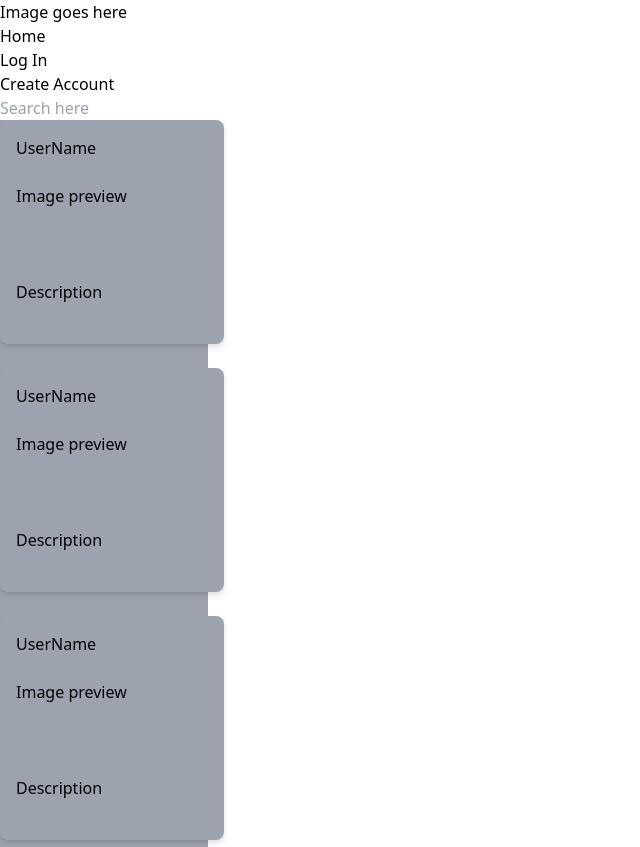
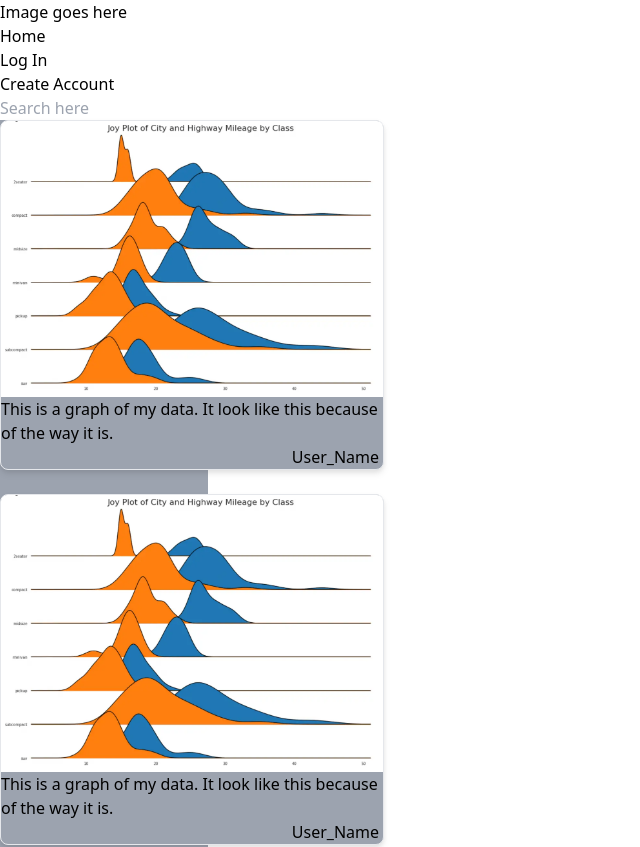
Before and after one commit to jrduell/402-Project, a Next.js app: page / in a window 1280 px wide. Shown: the top 847 px of the page, without its empty margins (0-640 px from the left). Built offline with nearby package versions, Linux system fonts and the light colour scheme.

Commit message:
Update Post styling and add example img

```diff
--- a/components/Post.js
+++ b/components/Post.js
@@ -1,13 +1,9 @@
 export default function Post() {
     return (
-        <div className="h-56 w-56 bg-gray-400 p-4 rounded-lg drop-shadow-md mb-6">
-            <p>UserName</p>
-            <br></br>
-            <p>Image preview</p>
-            <br></br>
-            <br></br>
-            <br></br>
-            <p>Description</p>
+        <div className="max-w-sm bg-gray-400 border rounded-lg drop-shadow-md mb-6">
+            <img className="rounded-t-md" src='test_img.png'/>
+            <p>This is a graph of my data. It look like this because of the way it is.</p>
+            <p className="text-right pr-1">User_Name</p>
             <p></p>
         </div>
     )
```
Also changed, not shown: public/test_img.png (added).
